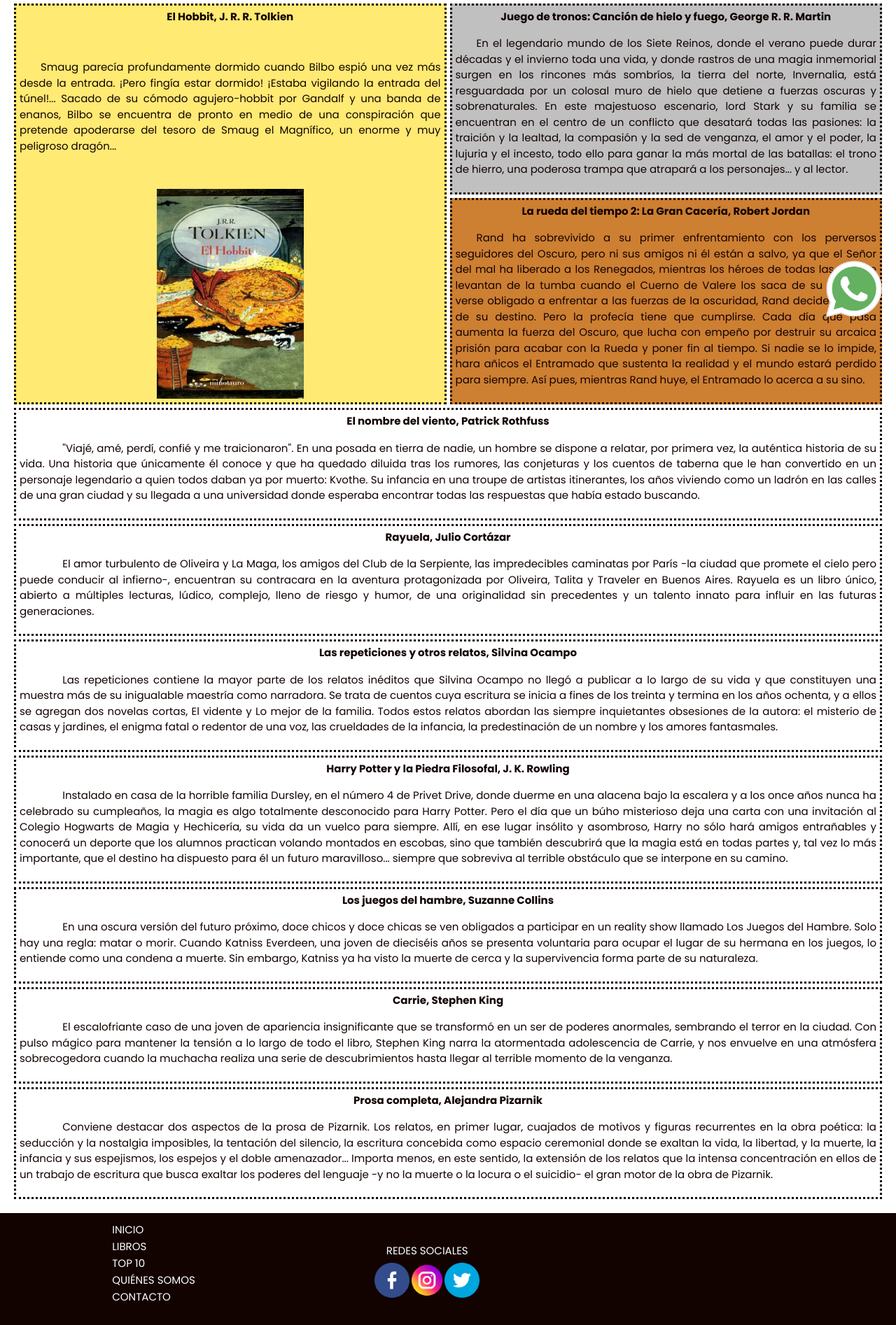
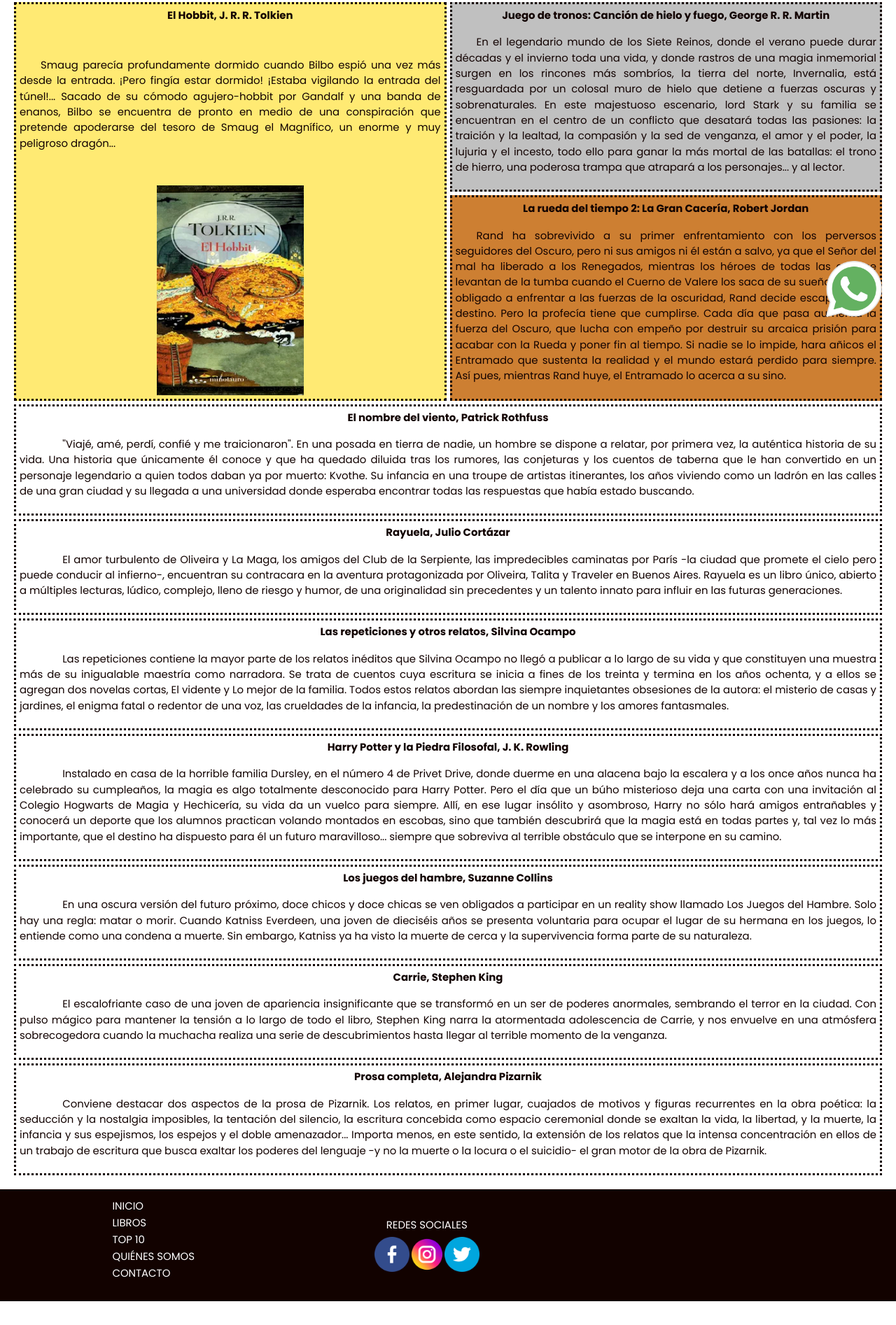
Before and after one commit to juanpsarria/la-libreria-sarria, a website: page pages/top-10.html in a window 1280 px wide. Shown: the part 297-2191 px from the top of the page at 70% size. After the commit the page ends 2157 px from the top, so only its background shows below. Drawn offline with nearby package versions, Linux system fonts and the light colour scheme; grey boxes are pictures that could not be loaded.

Commit message:
Se agregan unidades de medida relativas y  operador each

```diff
--- a/pages/top-10.html
+++ b/pages/top-10.html
@@ -59,44 +59,44 @@
             </section>
             <!--inicio tabla top 10-->
             <section class="tabla">
-                <div id="uno">
+                <div class="uno">
                     <p>El Hobbit, J. R. R. Tolkien</p>
                     <p>Smaug parecía profundamente dormido cuando Bilbo espió una vez más desde la entrada. ¡Pero fingía estar dormido! ¡Estaba vigilando la entrada del túnel!... Sacado de su cómodo agujero-hobbit por Gandalf y una banda de enanos, Bilbo se encuentra de pronto en medio de una conspiración que pretende apoderarse del tesoro de Smaug el Magnífico, un enorme y muy peligroso dragón...</p>
                     <img src="../img/el-hobbit.png" alt="El Hobbit, J. R. R. Tolkien">
                 </div>
-                <div id="dos">
+                <div class="dos">
                     <p>Juego de tronos: Canción de hielo y fuego, George R. R. Martin</p>
                     <p>En el legendario mundo de los Siete Reinos, donde el verano puede durar décadas y el invierno toda una vida, y donde rastros de una magia inmemorial surgen en los rincones más sombríos, la tierra del norte, Invernalia, está resguardada por un colosal muro de hielo que detiene a fuerzas oscuras y sobrenaturales. En este majestuoso escenario, lord Stark y su familia se encuentran en el centro de un conflicto que desatará todas las pasiones: la traición y la lealtad, la compasión y la sed de venganza, el amor y el poder, la lujuria y el incesto, todo ello para ganar la más mortal de las batallas: el trono de hierro, una poderosa trampa que atrapará a los personajes... y al lector.</p>
                 </div>
-                <div id="tres">
+                <div class="tres">
                     <p>La rueda del tiempo 2: La Gran Cacería, Robert Jordan</p>
                     <p>Rand ha sobrevivido a su primer enfrentamiento con los perversos seguidores del Oscuro, pero ni sus amigos ni él están a salvo, ya que el Señor del mal ha liberado a los Renegados, mientras los héroes de todas las eras se levantan de la tumba cuando el Cuerno de Valere los saca de su sueño. Al verse obligado a enfrentar a las fuerzas de la oscuridad, Rand decide escapar de su destino. Pero la profecía tiene que cumplirse. Cada día que pasa aumenta la fuerza del Oscuro, que lucha con empeño por destruir su arcaica prisión para acabar con la Rueda y poner fin al tiempo. Si nadie se lo impide, hara añicos el Entramado que sustenta la realidad y el mundo estará perdido para siempre. Así pues, mientras Rand huye, el Entramado lo acerca a su sino.</p>
                 </div>
-                <div id="cuatro">
+                <div class="cuatro">
                     <p>El nombre del viento, Patrick Rothfuss</p>
                     <p>''Viajé, amé, perdí, confié y me traicionaron''. En una posada en tierra de nadie, un hombre se dispone a relatar, por primera vez, la auténtica historia de su vida. Una historia que únicamente él conoce y que ha quedado diluida tras los rumores, las conjeturas y los cuentos de taberna que le han convertido en un personaje legendario a quien todos daban ya por muerto: Kvothe. Su infancia en una troupe de artistas itinerantes, los años viviendo como un ladrón en las calles de una gran ciudad y su llegada a una universidad donde esperaba encontrar todas las respuestas que había estado buscando.</p>
                 </div>
-                <div id="cinco">
+                <div class="cinco">
                     <p>Rayuela, Julio Cortázar</p>
                     <p>El amor turbulento de Oliveira y La Maga, los amigos del Club de la Serpiente, las impredecibles caminatas por París -la ciudad que promete el cielo pero puede conducir al infierno-, encuentran su contracara en la aventura protagonizada por Oliveira, Talita y Traveler en Buenos Aires. Rayuela es un libro único, abierto a múltiples lecturas, lúdico, complejo, lleno de riesgo y humor, de una originalidad sin precedentes y un talento innato para influir en las futuras generaciones.</p>
                 </div>
-                <div id="seis">
+                <div class="seis">
                     <p>Las repeticiones y otros relatos, Silvina Ocampo</p>
                     <p>Las repeticiones contiene la mayor parte de los relatos inéditos que Silvina Ocampo no llegó a publicar a lo largo de su vida y que constituyen una muestra más de su inigualable maestría como narradora. Se trata de cuentos cuya escritura se inicia a fines de los treinta y termina en los años ochenta, y a ellos se agregan dos novelas cortas, El vidente y Lo mejor de la familia. Todos estos relatos abordan las siempre inquietantes obsesiones de la autora: el misterio de casas y jardines, el enigma fatal o redentor de una voz, las crueldades de la infancia, la predestinación de un nombre y los amores fantasmales.</p>
                 </div>
-                <div id="siete">
+                <div class="siete">
                     <p>Harry Potter y la Piedra Filosofal, J. K. Rowling</p>
                     <p>Instalado en casa de la horrible familia Dursley, en el número 4 de Privet Drive, donde duerme en una alacena bajo la escalera y a los once años nunca ha celebrado su cumpleaños, la magia es algo totalmente desconocido para Harry Potter. Pero el día que un búho misterioso deja una carta con una invitación al Colegio Hogwarts de Magia y Hechicería, su vida da un vuelco para siempre. Allí, en ese lugar insólito y asombroso, Harry no sólo hará amigos entrañables y conocerá un deporte que los alumnos practican volando montados en escobas, sino que también descubrirá que la magia está en todas partes y, tal vez lo más importante, que el destino ha dispuesto para él un futuro maravilloso... siempre que sobreviva al terrible obstáculo que se interpone en su camino.</p>
                 </div>
-                <div id="ocho">
+                <div class="ocho">
                     <p>Los juegos del hambre, Suzanne Collins</p>
                     <p>En una oscura versión del futuro próximo, doce chicos y doce chicas se ven obligados a participar en un reality show llamado Los Juegos del Hambre. Solo hay una regla: matar o morir. Cuando Katniss Everdeen, una joven de dieciséis años se presenta voluntaria para ocupar el lugar de su hermana en los juegos, lo entiende como una condena a muerte. Sin embargo, Katniss ya ha visto la muerte de cerca y la supervivencia forma parte de su naturaleza.</p>
                 </div>
-                <div id="nueve">
+                <div class="nueve">
                     <p>Carrie, Stephen King</p>
                     <p>El escalofriante caso de una joven de apariencia insignificante que se transformó en un ser de poderes anormales, sembrando el terror en la ciudad. Con pulso mágico para mantener la tensión a lo largo de todo el libro, Stephen King narra la atormentada adolescencia de Carrie, y nos envuelve en una atmósfera sobrecogedora cuando la muchacha realiza una serie de descubrimientos hasta llegar al terrible momento de la venganza.</p>
                 </div>
-                <div id="diez">
+                <div class="diez">
                     <p>Prosa completa, Alejandra Pizarnik</p>
                     <p>Conviene destacar dos aspectos de la prosa de Pizarnik. Los relatos, en primer lugar, cuajados de motivos y figuras recurrentes en la obra poética: la seducción y la nostalgia imposibles, la tentación del silencio, la escritura concebida como espacio ceremonial donde se exaltan la vida, la libertad, y la muerte, la infancia y sus espejismos, los espejos y el doble amenazador... Importa menos, en este sentido, la extensión de los relatos que la intensa concentración en ellos de un trabajo de escritura que busca exaltar los poderes del lenguaje -y no la muerte o la locura o el suicidio- el gran motor de la obra de Pizarnik.</p>
                 </div>
--- a/scss/base/_generales.scss
+++ b/scss/base/_generales.scss
@@ -5,6 +5,9 @@
 }
 
 @import url('https://fonts.googleapis.com/css2?family=Poppins:wght@200;300;400;500;600;700;900&display=swap');
+
+
+/*--CONFIGURACIÓN FRAMEWORK--*/
 
 .grid-config {
     width: 100%;
--- a/scss/base/_maps.scss
+++ b/scss/base/_maps.scss
@@ -8,3 +8,9 @@
     text-align: center,
     margin: 20px,
 );
+
+$bg-color:(
+    "uno": rgb(255, 234, 115),
+    "dos": silver,
+    "tres": rgb(205, 127, 50),
+);
--- a/scss/base/_variables.scss
+++ b/scss/base/_variables.scss
@@ -1,14 +1,10 @@
-/*--COLOR--*/
-
 $color-primero: #120200;
 $color-segundo: white;
 $color-tercero: rgb(92, 138, 92);
 
-/*--FONT SIZE--*/
 
-$size-primero: 75px;
-$size-segundo: 40px;
-$size-tercero: 30px;
-$size-cuarto: 20px;
-$size-quinto: 15px;
-$size-sexto: 10px;
+$size-primero: 4.6rem;
+$size-segundo: 2.5rem;
+$size-tercero: 1.8rem;
+$size-cuarto: 1.25rem;
+$size-quinto: 0.93rem;
--- a/scss/components/_footer.scss
+++ b/scss/components/_footer.scss
@@ -14,6 +14,7 @@
             display: flex;
             flex-direction: column;
             justify-content: center;
+            text-align: left;
             a{
                 text-decoration: none;
                 color: $color-segundo;
@@ -27,11 +28,9 @@
             }
         }
         .redes-sociales {
-            padding-top: 5px;
             display: flex;
             flex-direction: column;
-            align-items: center;
-            justify-content: start;
+            text-align: center;
             h2 {
                 font-size: $size-quinto;
                 font-weight: 400;
--- a/scss/components/_main-index.scss
+++ b/scss/components/_main-index.scss
@@ -25,8 +25,8 @@
         flex-wrap: wrap;
         margin-bottom: 50px;
         .card{
-            width: 250px;
-            height: 350px;
+            width: 15.625rem;
+            height: 21.875rem;
             border: 1px solid whitesmoke;
             text-align: center;
             align-items: center;
@@ -37,8 +37,8 @@
                 transform: scale(1.1);
             }
             .card-img{
-                width: 140px;
-                height: 200px;
+                width: 8.75rem;
+                height: 12.5rem;
                 margin-top: 10px;
             }
             .card-title{
--- a/scss/components/_main-top-10.scss
+++ b/scss/components/_main-top-10.scss
@@ -60,37 +60,39 @@
             height: 300px;
         }
     }
-    #uno {
+    @each $name, $value in $bg-color {
+        .#{$name} {
+            background-color: $value;
+        }
+    }
+    .uno {
         grid-area: uno;
-        background-color: rgb(255, 234, 115);
     }
-    #dos {
+    .dos {
         grid-area: dos;
-        background-color: silver;
     }
-    #tres {
+    .tres {
         grid-area: tres;
-        background-color: rgb(205, 127, 50);
     }
-    #cuatro {
+    .cuatro {
         grid-area: cuatro;
     }
-    #cinco {
+    .cinco {
         grid-area: cinco;
     }
-    #seis {
+    .seis {
         grid-area: seis;
     }
-    #siete {
+    .siete {
         grid-area: siete;
     }
-    #ocho {
+    .ocho {
         grid-area: ocho;
     }
-    #nueve {
+    .nueve {
         grid-area: nueve;
     }
-    #diez {
+    .diez {
         grid-area: diez;
     }
 }
--- a/scss/components/_media-queries.scss
+++ b/scss/components/_media-queries.scss
@@ -2,11 +2,11 @@
 
 @media screen and (max-width:1024px) {
     main .carousel .carousel-text{
-        font-size: 60px;
+        font-size: 3.75rem;
     }
     .boton-whatsapp img {
-        width: 60px;
-        height: 60px;
+        width: 3.75rem;
+        height: 3.75rem;
     }
     .tabla {
         padding: 10px;
@@ -33,7 +33,7 @@
 
 @media screen and (max-width:888px) {
     main .carousel .carousel-text{
-        font-size: 50px;
+        font-size: 3.125rem;
     }
 }
 
@@ -107,13 +107,12 @@
         }
     }
     .boton-whatsapp img {
-        width: 40px;
-        height: 40px;
+        display: none;
     }
 }
 
 @media screen and (max-width:375px){
     main .carousel .carousel-text{
-        font-size: 25px;
+        font-size: 1.563rem;
     }
 }
```
Also changed, not shown: css/style.css.
